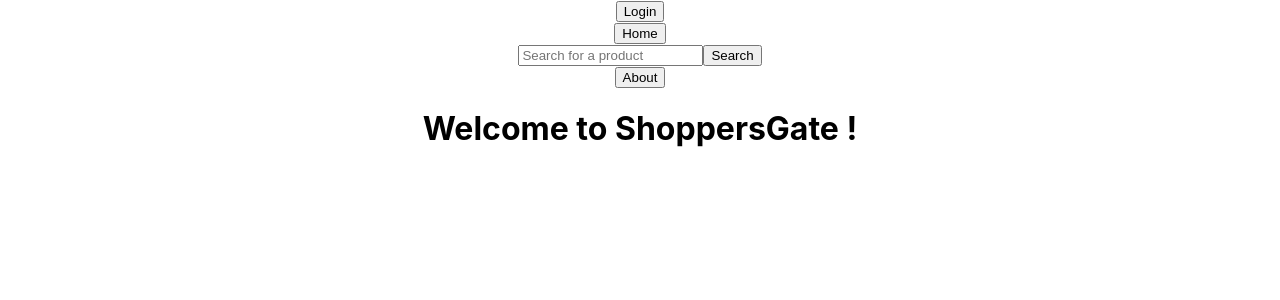
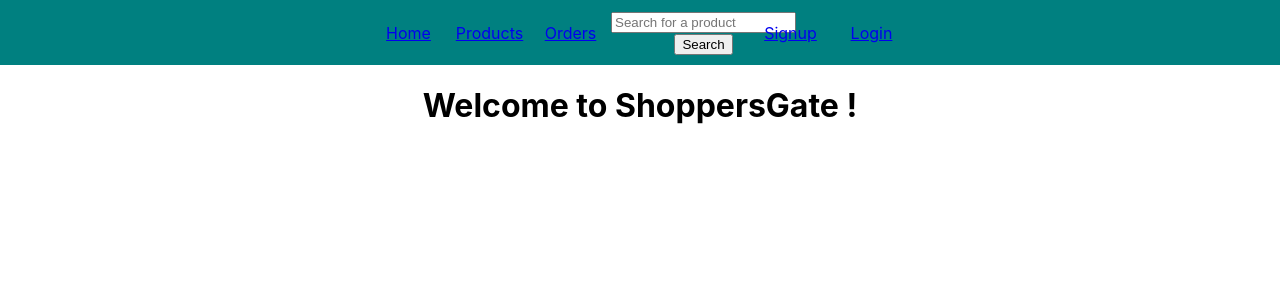
Before and after one commit to matthewlimka/ecommerce-web-app, a React (Create React App) app in the folder frontend/: page / in a window 1280 px wide. Shown: the top 300 px of the page. Built offline with nearby package versions, Linux system fonts and the light colour scheme.

Commit message:
Updated component HTML, added useEffect hook to fetch user if logged in, replaced handleLogin with navigate method call

```diff
--- a/frontend/src/components/Navbar.tsx
+++ b/frontend/src/components/Navbar.tsx
@@ -1,45 +1,79 @@
-import { useNavigate } from 'react-router-dom';
+import '../styles/Navbar.css';
+import { useEffect } from 'react';
+import { Link, useLocation } from 'react-router-dom';
 import { useAuth } from '../contexts/AuthContext';
+import { useAPI } from '../contexts/APIContext';
 import Searchbar from './Searchbar';
 
 const Navbar: React.FC = () => {
+    const location = useLocation();
+    const { jwt, logout } = useAuth();
+    const { user, getUser } = useAPI();
 
-    const navigate = useNavigate();
-    const { jwt, logout } = useAuth();
+    useEffect(() => {
+        if (jwt !== null) {
+            getUser(jwt)
+        }
+    }, [jwt])
 
-    const handleLogin = () => {
-        navigate('/login')
-    }
+    const getActiveClass = (path: string) => {
+        return location.pathname === path ? 'active' : '';
+    };
 
     const handleLogout = () => {
-        logout()
-    }
+        logout();
+    };
 
     return (
-        <div className="navBar">
-            <div className="topRow">
-                <div className="loginLogoutButton">
-                    {jwt !== null ? (
-                        <button onClick={handleLogin}>Logout</button>
-                    ) : (
-                        <button onClick={handleLogin}>Login</button>
-                    )
-                    }
+        <div className='navBar'>
+            <div className='leftContainer'>
+                <div className='homeContainer'>
+                    <Link to='/home' className={getActiveClass('/home')}>
+                        Home
+                    </Link>
                 </div>
+                <div className='productContainer'>
+                    <Link
+                        to='/products'
+                        className={getActiveClass('/products')}
+                    >
+                        Products
+                    </Link>
+                </div>
+                <div className='orderContainer'>
+                    <Link to='/orders' className={getActiveClass('/orders')}>
+                        Orders
+                    </Link>
+                </div>
+                <Searchbar />
             </div>
-            <div className="bottomRow">
-                <div className="homeButton">
-                    <button onClick={() => navigate('/home')}>Home</button>
-                </div>
-                <div className="searchBar">
-                    <Searchbar />
-                </div>
-                <div className="cartButton">
-                    <button onClick={() => navigate('/about')}>About</button>
-                </div>
+            <div className='rightContainer'>
+                {jwt !== null ? (
+                    <div className='loggedInContainer'>
+                        <div className='cartButton'>
+                            <Link to='/cart'>Cart</Link>
+                        </div>
+                        <div className='userProfile'>{user?.username}</div>
+                        <div className='profileButton'>
+                            <Link to='/profile'>Profile</Link>
+                        </div>
+                        <div className='logoutButton'>
+                            <p onClick={handleLogout}>Logout</p>
+                        </div>
+                    </div>
+                ) : (
+                    <div className='notLoggedInContainer'>
+                        <div className='signupButton'>
+                            <Link to='/signup'>Signup</Link>
+                        </div>
+                        <div className='loginButton'>
+                            <Link to='/login'>Login</Link>
+                        </div>
+                    </div>
+                )}
             </div>
         </div>
-    )
-}
+    );
+};
 
 export default Navbar;
```
